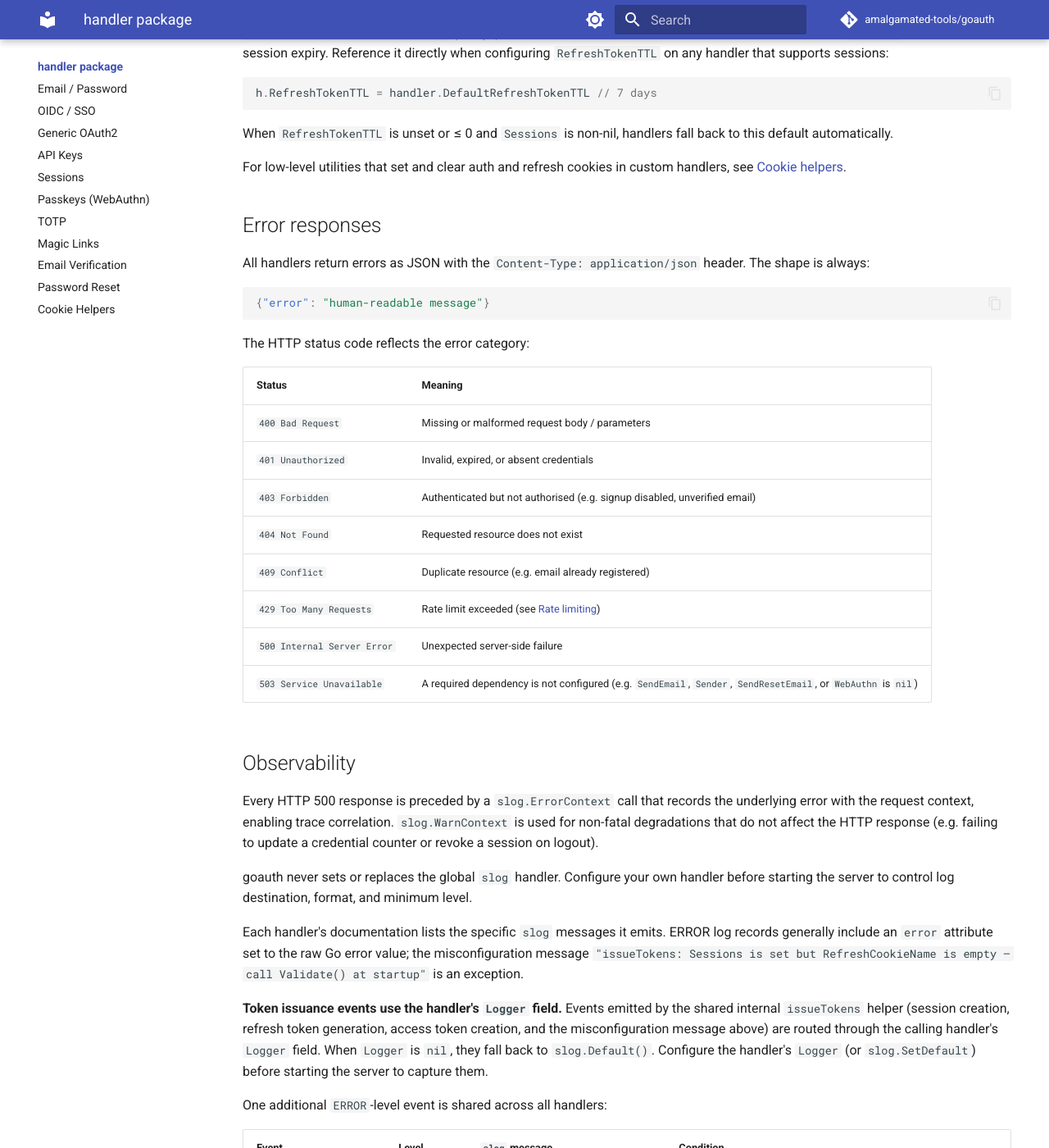
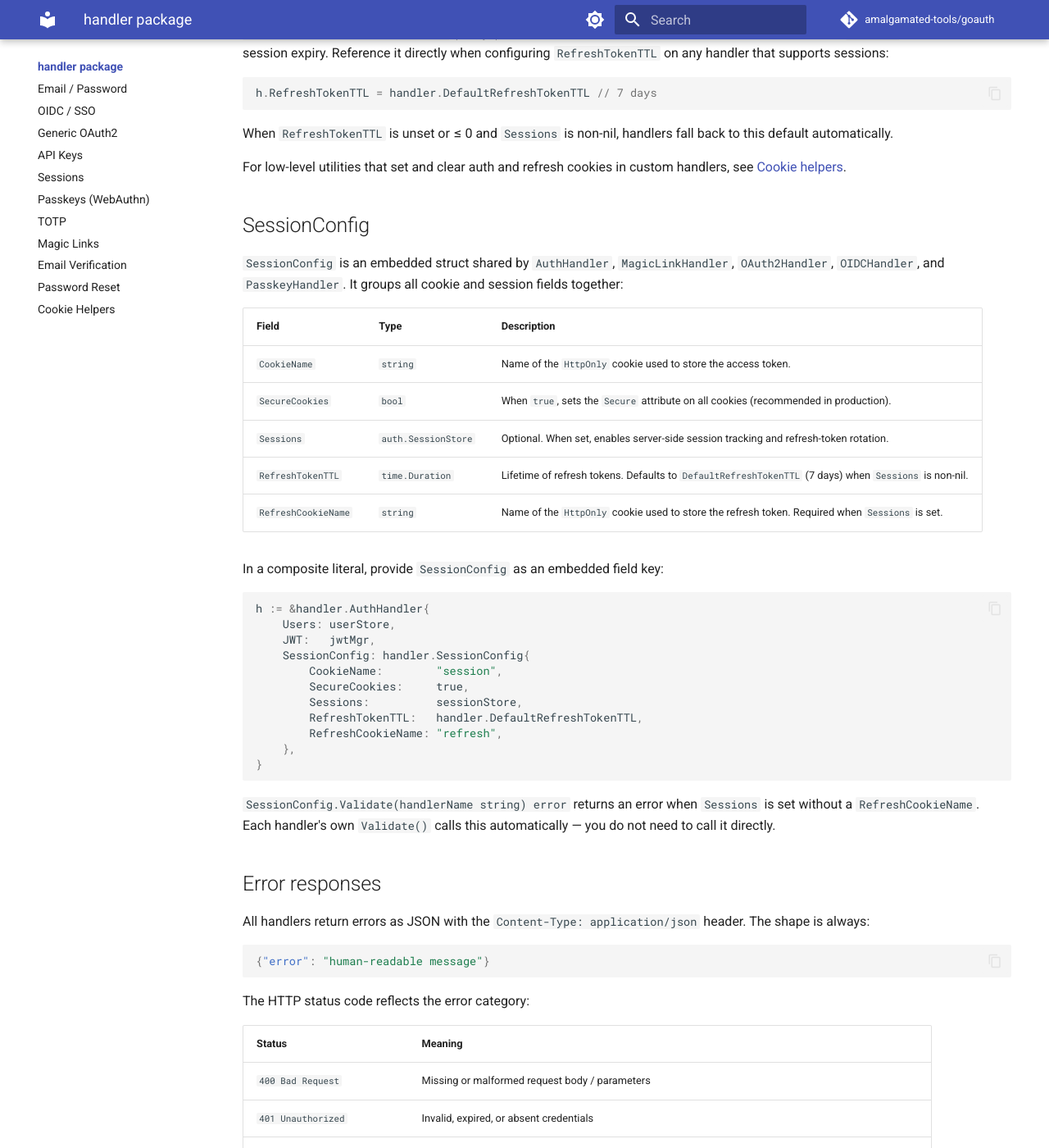
Before and after one commit to amalgamated-tools/goauth, an MkDocs documentation site: the page built from docs/handler/index.md, in a window 1280 px wide and 1400 px high, scrolled down 3396 px. Shown: the whole window at 82% size. Built offline with MkDocs 1.6.1 and Material for MkDocs 9.7.7, drawn with Linux system fonts in a browser that asks for light colours; comment, search, counter and statistics services are not loaded.

Commit message:
docs(handler): update config examples to use embedded SessionConfig struct syntax
Replace flat-field syntax (CookieName, SecureCookies, Sessions, RefreshTokenTTL,
RefreshCookieName set directly on handler structs) with the correct embedded
composite-literal syntax (SessionConfig: handler.SessionConfig{...}).

The flat-field syntax is invalid Go for embedded structs and would produce a
compile error if copied verbatim from the docs. This corrects all five handler
config examples and adds a new ## SessionConfig reference section to index.md
documenting the shared struct, its fields, and its Validate method.

Closes #575

Co-authored-by: Copilot <223556219+Copilot@users.noreply.github.com>

````diff
--- a/docs/handler/index.md
+++ b/docs/handler/index.md
@@ -150,6 +150,36 @@ When `RefreshTokenTTL` is unset or ≤ 0 and `Sessions` is non-nil, handlers fal
 
 For low-level utilities that set and clear auth and refresh cookies in custom handlers, see [Cookie helpers](cookies.md).
 
+## SessionConfig
+
+`SessionConfig` is an embedded struct shared by `AuthHandler`, `MagicLinkHandler`, `OAuth2Handler`, `OIDCHandler`, and `PasskeyHandler`. It groups all cookie and session fields together:
+
+| Field | Type | Description |
+|---|---|---|
+| `CookieName` | `string` | Name of the `HttpOnly` cookie used to store the access token. |
+| `SecureCookies` | `bool` | When `true`, sets the `Secure` attribute on all cookies (recommended in production). |
+| `Sessions` | `auth.SessionStore` | Optional. When set, enables server-side session tracking and refresh-token rotation. |
+| `RefreshTokenTTL` | `time.Duration` | Lifetime of refresh tokens. Defaults to `DefaultRefreshTokenTTL` (7 days) when `Sessions` is non-nil. |
+| `RefreshCookieName` | `string` | Name of the `HttpOnly` cookie used to store the refresh token. Required when `Sessions` is set. |
+
+In a composite literal, provide `SessionConfig` as an embedded field key:
+
+```go
+h := &handler.AuthHandler{
+    Users: userStore,
+    JWT:   jwtMgr,
+    SessionConfig: handler.SessionConfig{
+        CookieName:        "session",
+        SecureCookies:     true,
+        Sessions:          sessionStore,
+        RefreshTokenTTL:   handler.DefaultRefreshTokenTTL,
+        RefreshCookieName: "refresh",
+    },
+}
+```
+
+`SessionConfig.Validate(handlerName string) error` returns an error when `Sessions` is set without a `RefreshCookieName`. Each handler's own `Validate()` calls this automatically — you do not need to call it directly.
+
 ## Error responses
 
 All handlers return errors as JSON with the `Content-Type: application/json` header. The shape is always:
````
Also changed, not shown: docs/handler/auth.md (+10 -8 lines), docs/handler/magic-links.md (+13 -11 lines), docs/handler/oauth2.md (+10 -11 lines), docs/handler/passkeys.md (+14 -12 lines).
